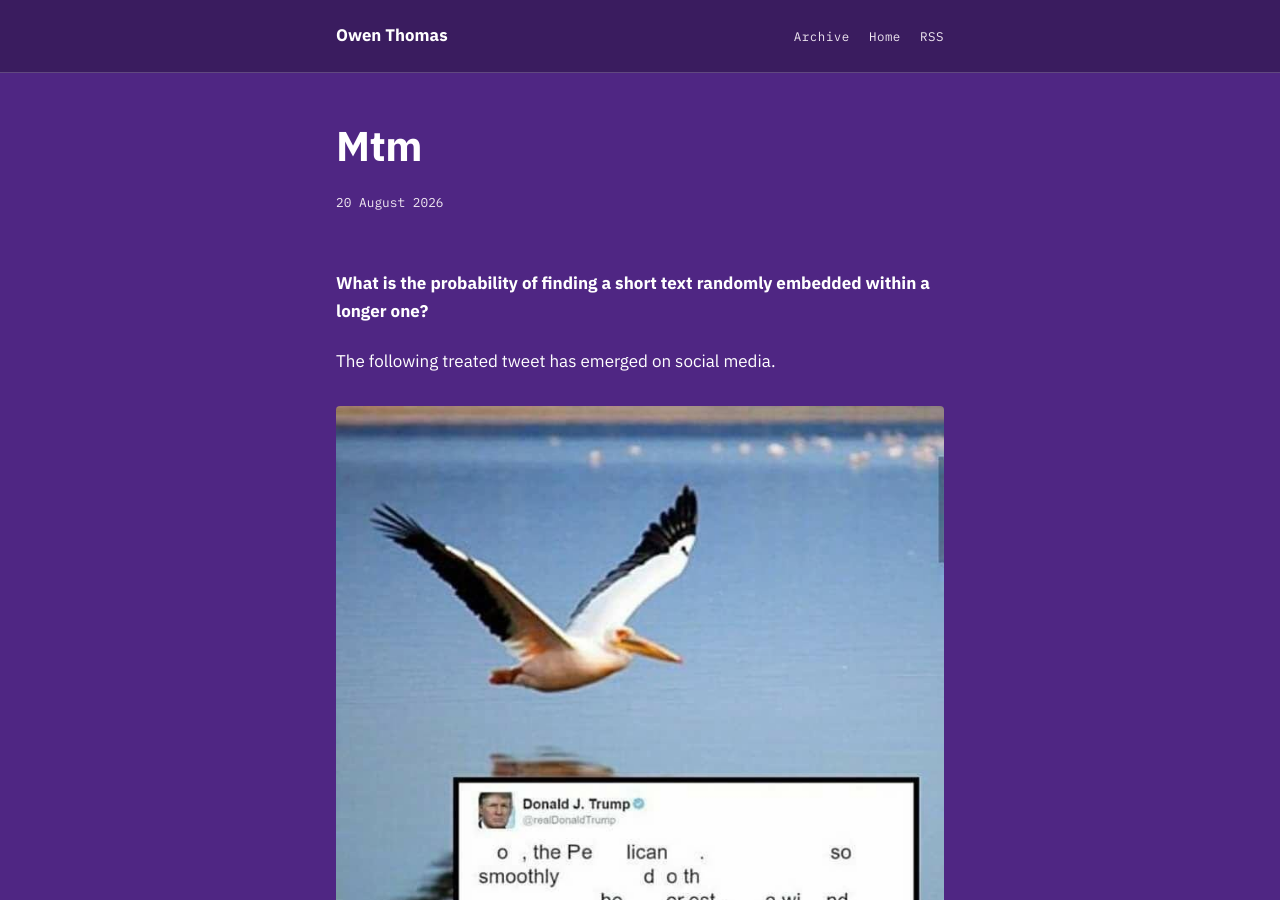
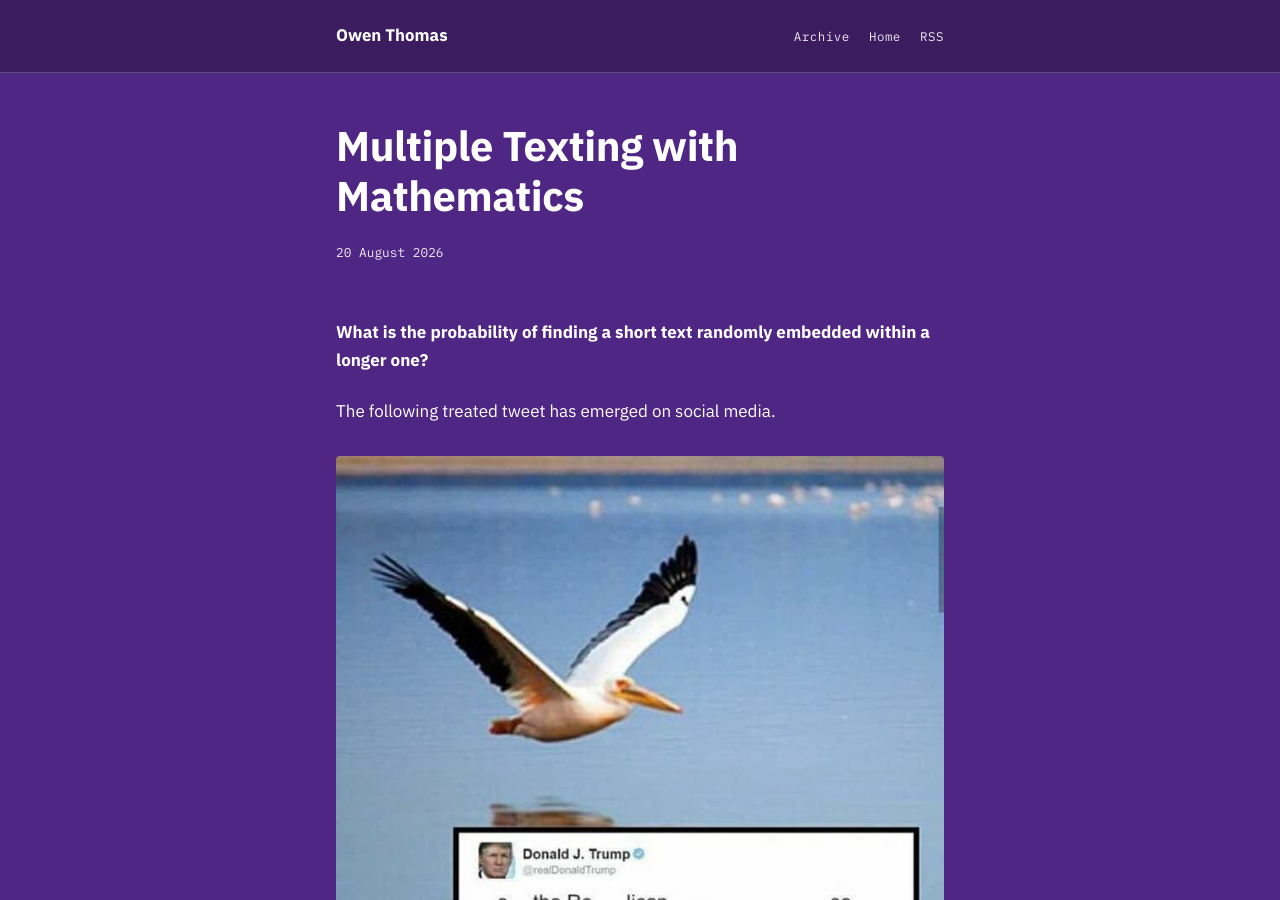
Before and after one commit to OwenThomas/personal-website, a Jekyll site: the page built from _posts/2026-08-20-MTM.md, in a window 1280 px wide and 900 px high. Built offline with Jekyll 4.4.1, drawn with Linux system fonts in a browser that asks for light colours; comment, search, counter and statistics services are not loaded.

Commit message:
Add title to MTM post

```diff
--- a/_posts/2026-08-20-MTM.md
+++ b/_posts/2026-08-20-MTM.md
@@ -1,3 +1,7 @@
+---
+title: "Multiple Texting with Mathematics"
+---
+
 #### What is the probability of finding a short text randomly embedded within a longer one?
 
 The following treated tweet has emerged on social media.
```
